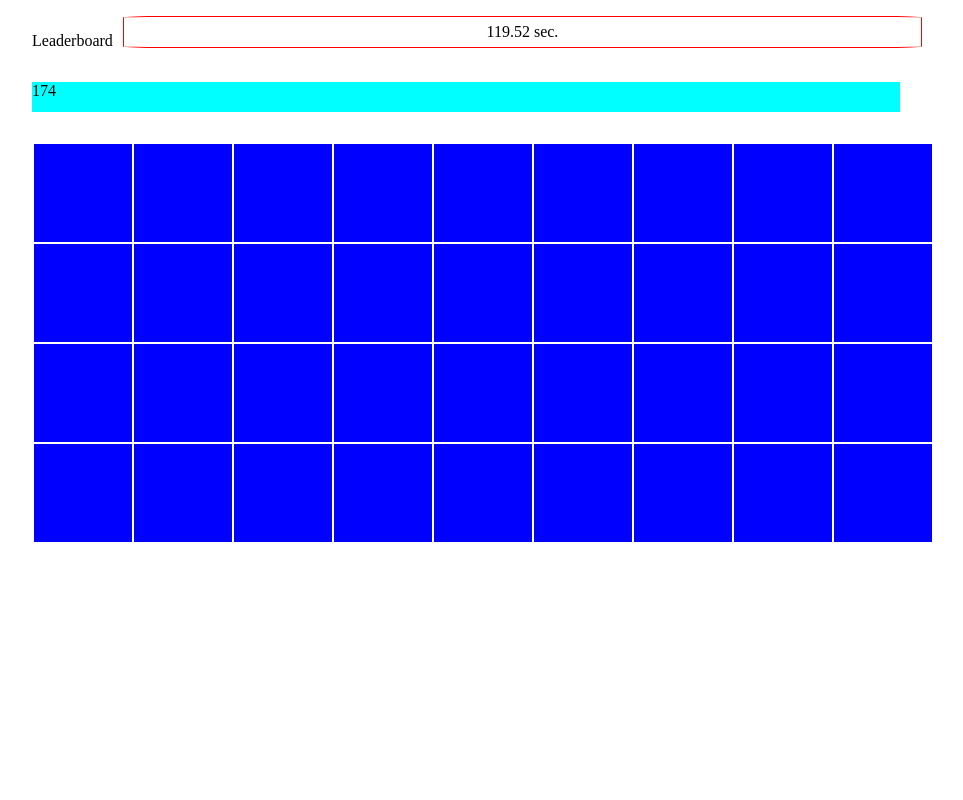
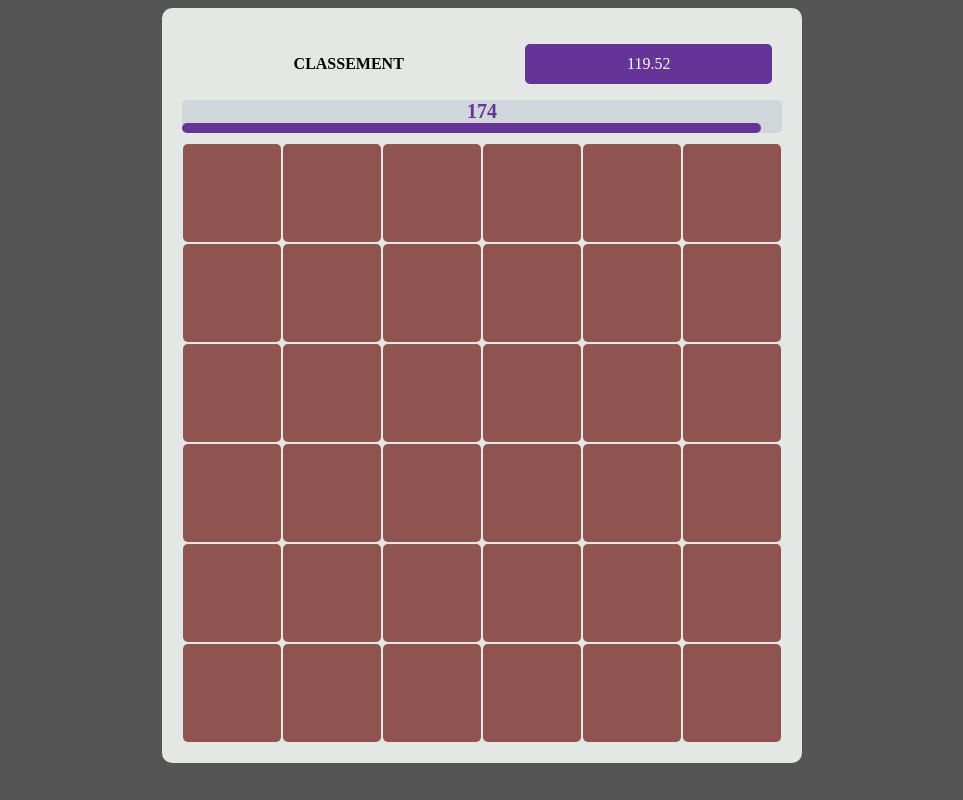
Before and after one commit to JeanCharpentier/memory, a PHP site: page / in a window 1280 px wide. Shown: the whole page, without its empty margins (158-1121 px from the left). Run offline with PHP 8.4, Linux system fonts and the light colour scheme; data comes from the database, SQL or seed files in the repository; both versions use the stored data as it was after the commit.

Commit message:
SASSED !

```diff
--- a/index.php
+++ b/index.php
@@ -13,14 +13,15 @@
         <div class="container">
             <div class="leaderboard">
                 <ul>
-                    <p>Leaderboard</p>
+                    <p class="title">CLASSEMENT</p>
                     <?php getBestTimes($connexion); ?>
                 </ul>
             </div>
-            <div class="timer" id="progressbar"></div>
+            <div class="timer-wrapper">
+                <div class="timerValue">test</div>
+                <div class="timer"></div>
+            </div>
             <div class="grille"></div>
-
-
         </div>
 
         <script src="https://ajax.googleapis.com/ajax/libs/jquery/3.6.0/jquery.min.js"></script>
--- a/libs/js/cards.js
+++ b/libs/js/cards.js
@@ -24,8 +24,8 @@ class Card {
         switch(this.state) {
             case 0:
                 // Paire non trouvée
-                this.ctx.fillStyle = "blue";
-                this.ctx.fillRect(2,2,98,98);
+                this.ctx.fillStyle = "#8F5350";
+                this.ctx.fillRect(0,0,100,100);
                 break;
             case 1:
                 // La carte retournée
@@ -33,8 +33,8 @@ class Card {
                 break;
             case 2:
                 // Paire trouvée
-                this.ctx.fillStyle = "orange";
-                this.ctx.fillRect(2,2,98,98);
+                this.ctx.fillStyle = "#DBCFE6";
+                this.ctx.fillRect(0,0,100,100);
                 break;
             default:
                 break;
--- a/libs/php/db.php
+++ b/libs/php/db.php
@@ -34,7 +34,7 @@
         $sql = "SELECT time FROM times ORDER BY time ASC LIMIT 5";
         if($results = $connexion->query($sql)) {
             while($row = $results->fetch_assoc()) {
-                echo "<li>".$row["time"]." sec.</li>";
+                echo "<li>".$row["time"]."</li>";
             }
         }else {
             echo "Pas de résultats";
--- a/main.js
+++ b/main.js
@@ -1,5 +1,6 @@
 const grille = document.querySelector('.grille');
 const timerBar = document.querySelector('.timer');
+const timerText = document.querySelector('.timerValue');
 const timerBarWidth = timerBar.clientWidth;
 
 const bag = new Bag();
@@ -17,6 +18,9 @@ var Cards = [];
 
 var image = new Image();
 image.src = "./assets/images/cards.png";
+
+var blankCard = new Image();
+blankCard.src = "./assets/images/blank.png";
 
 image.onload = function() {
 
@@ -86,7 +90,7 @@ function tick() {
             requestAnimationFrame(tick);
             currentTime -= 0.016 ;
             timerBar.style.width = ((currentTime/maxTime)*timerBarWidth) + "px";
-            timerBar.innerHTML = Math.ceil(currentTime);
+            timerText.innerHTML = Math.ceil(currentTime);
 
             //$(".timer").progress((currentTime/maxTime)*timerBarWidth);
         }
--- /dev/null
+++ b/styles/colors.scss
@@ -0,0 +1,5 @@
+$color1: #555555;
+$color2: #D0D6DA;
+$color3: #E3E8E5;
+$card: #DBCFE6;
+$found: #D8D9F0;
--- a/styles/grille.scss
+++ b/styles/grille.scss
@@ -1,17 +1,16 @@
 .grille {
     display: flex;
     flex-wrap: wrap;
+    margin-top: 10px;
     width: 100%;
     height: 100%;
-
-    @include mobile{
-        background-color: #ff0000;
-    }
 }
 
 canvas {
-    width: 100px;
+    width: 98px;
     height: auto;
+    border-radius: 5%;
+    margin: 1px;
 
     @include mobile {
         width: 50px;
--- a/styles/leaderboard.scss
+++ b/styles/leaderboard.scss
@@ -14,12 +14,29 @@
     list-style: none;
     height: 30px;
     margin: 0px 10px 0px 10px;
-    border-radius: 5%;
-    border: 1px solid #ff0000;
     justify-content: center;
     align-items: center;
+    background-color: rebeccapurple;
+    color: white;
+    padding: 5px 0 5px 0;
+    border-radius: 5px;
+
+    @include mobile{
+        width: 300px;
+        height: 10px;
+        border-radius: 1px;
+    }
 }
 
 .title {
     border: 0px;
+    display: flex;
+    flex: auto;
+    list-style: none;
+    height: 30px;
+    margin: 0px 10px 0px 10px;
+    justify-content: center;
+    align-items: center;
+    padding: 5px 0 5px 0;
+    font-weight: bold;
 }
--- a/styles/style.css
+++ b/styles/style.css
@@ -14,31 +14,47 @@
   list-style: none;
   height: 30px;
   margin: 0px 10px 0px 10px;
-  border-radius: 5%;
-  border: 1px solid #ff0000;
   justify-content: center;
   align-items: center;
+  background-color: rebeccapurple;
+  color: white;
+  padding: 5px 0 5px 0;
+  border-radius: 5px;
+}
+@media screen and (max-width: 800px) {
+  .leaderboard li {
+    width: 300px;
+    height: 10px;
+    border-radius: 1px;
+  }
 }
 
 .title {
   border: 0px;
+  display: flex;
+  flex: auto;
+  list-style: none;
+  height: 30px;
+  margin: 0px 10px 0px 10px;
+  justify-content: center;
+  align-items: center;
+  padding: 5px 0 5px 0;
+  font-weight: bold;
 }
 
 .grille {
   display: flex;
   flex-wrap: wrap;
+  margin-top: 10px;
   width: 100%;
   height: 100%;
 }
-@media screen and (max-width: 800px) {
-  .grille {
-    background-color: #ff0000;
-  }
-}
 
 canvas {
-  width: 100px;
+  width: 98px;
   height: auto;
+  border-radius: 5%;
+  margin: 1px;
 }
 @media screen and (max-width: 800px) {
   canvas {
@@ -46,26 +62,58 @@ canvas {
   }
 }
 
-.timer {
-  display: flex;
-  width: 100%;
-  height: 30px;
-  margin-bottom: 30px;
-  background-color: aqua;
+.timer-wrapper {
+  background-color: #D0D6DA;
+  color: white;
+  border-radius: 5px;
+  width: 600px;
+  text-align: center;
+}
+@media screen and (max-width: 800px) {
+  .timer-wrapper {
+    width: 300px;
+    /*height: 20px;*/
+  }
 }
 
-.timer text {
-  text-align: center;
+.timerValue {
+  position: relative;
+  padding: auto;
+  color: rebeccapurple;
+  font-size: 20px;
+  font-weight: bolder;
+}
+
+.timer {
+  background-color: rebeccapurple;
+  color: white;
+  padding: 5px 0 5px 0;
+  border-radius: 5px;
+}
+@media screen and (max-width: 800px) {
+  .timer {
+    width: 300px;
+    height: 2px;
+    border-radius: 1px;
+  }
+}
+
+body {
+  background-color: #555555;
 }
 
 .container {
+  background-color: #E3E8E5;
   flex-direction: column;
-  width: 900px;
+  width: 600px;
   margin: 0 auto;
+  padding: 20px;
+  border-radius: 10px;
 }
 @media screen and (max-width: 800px) {
   .container {
-    width: 100%;
+    width: 312px;
+    padding: 5px;
   }
 }
 
--- a/styles/style.scss
+++ b/styles/style.scss
@@ -1,3 +1,5 @@
+@import 'colors.scss';
+
 @mixin mobile {
     @media screen and (max-width: 800px) {
         @content;
@@ -8,13 +10,20 @@
 @import 'grille.scss';
 @import 'timer.scss';
 
+body {
+    background-color: $color1;
+}
 
 .container {
+    background-color: $color3;
     flex-direction: column;
-    width: 900px;
+    width: 600px;
     margin: 0 auto;
+    padding: 20px;
+    border-radius: 10px;
 
     @include mobile {
-        width: 100%;
+        width: 312px;
+        padding: 5px;
     }
 }
--- a/styles/timer.scss
+++ b/styles/timer.scss
@@ -1,11 +1,33 @@
-.timer{
-    display: flex;
-    width: 100%;
-    height: 30px;
-    margin-bottom: 30px;
-    background-color: aqua;
+.timer-wrapper {
+    background-color: $color2;
+    color: white;
+    border-radius: 5px;
+    width: 600px;
+    text-align: center;
+
+    @include mobile{
+        width: 300px;
+        /*height: 20px;*/
+    }
 }
 
-.timer text {
-    text-align: center;
+.timerValue {
+    position: relative;
+    padding: auto;
+    color: rebeccapurple;
+    font-size: 20px;
+    font-weight: bolder;
 }
+
+.timer {
+    background-color: rebeccapurple;
+    color: white;
+    padding: 5px 0 5px 0;
+    border-radius: 5px;
+
+    @include mobile{
+        width: 300px;
+        height: 2px;
+        border-radius: 1px;
+    }
+}
```
Also changed, not shown: times.sql (added, +47 -0 lines), 1 other file.
